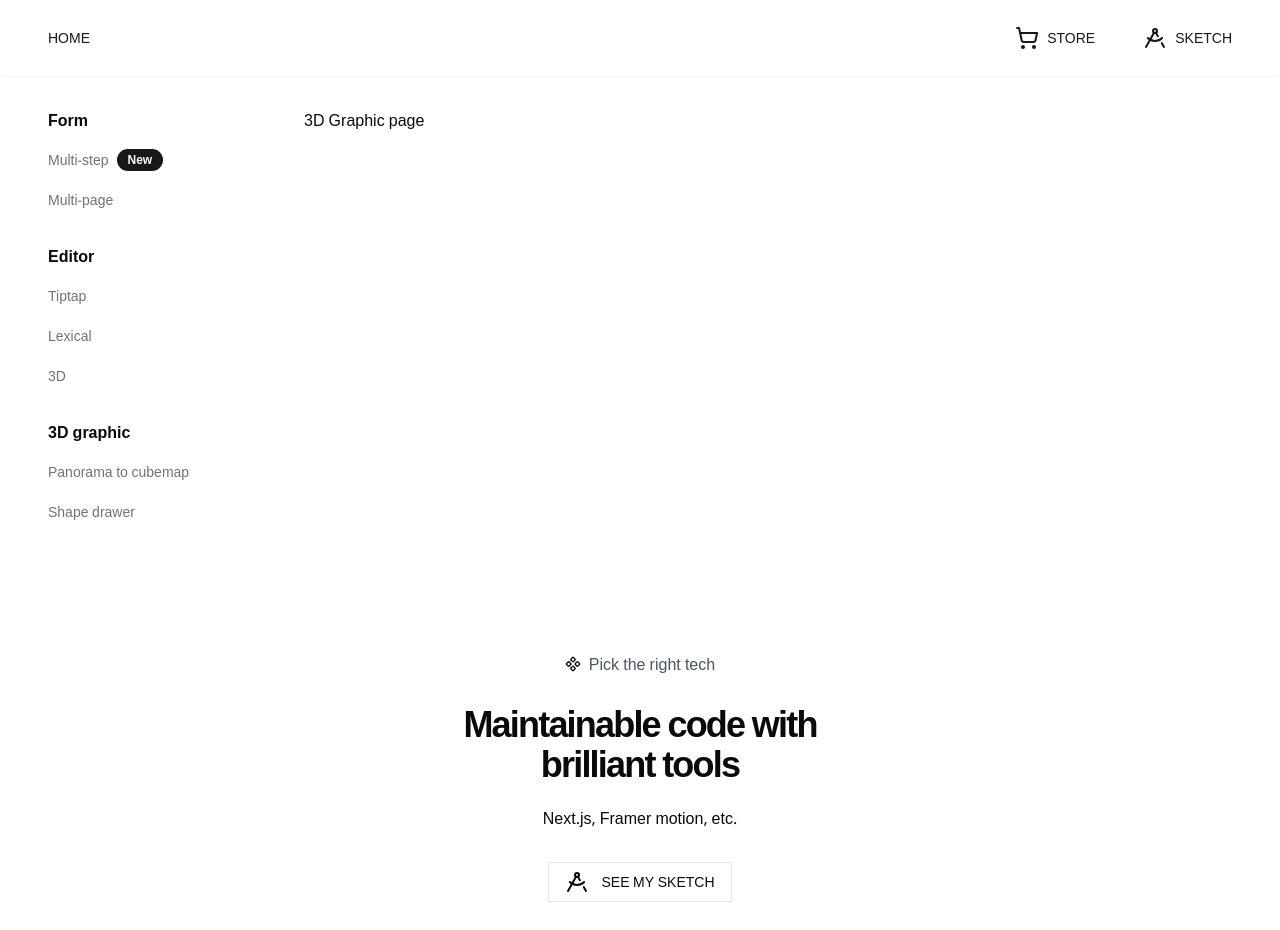
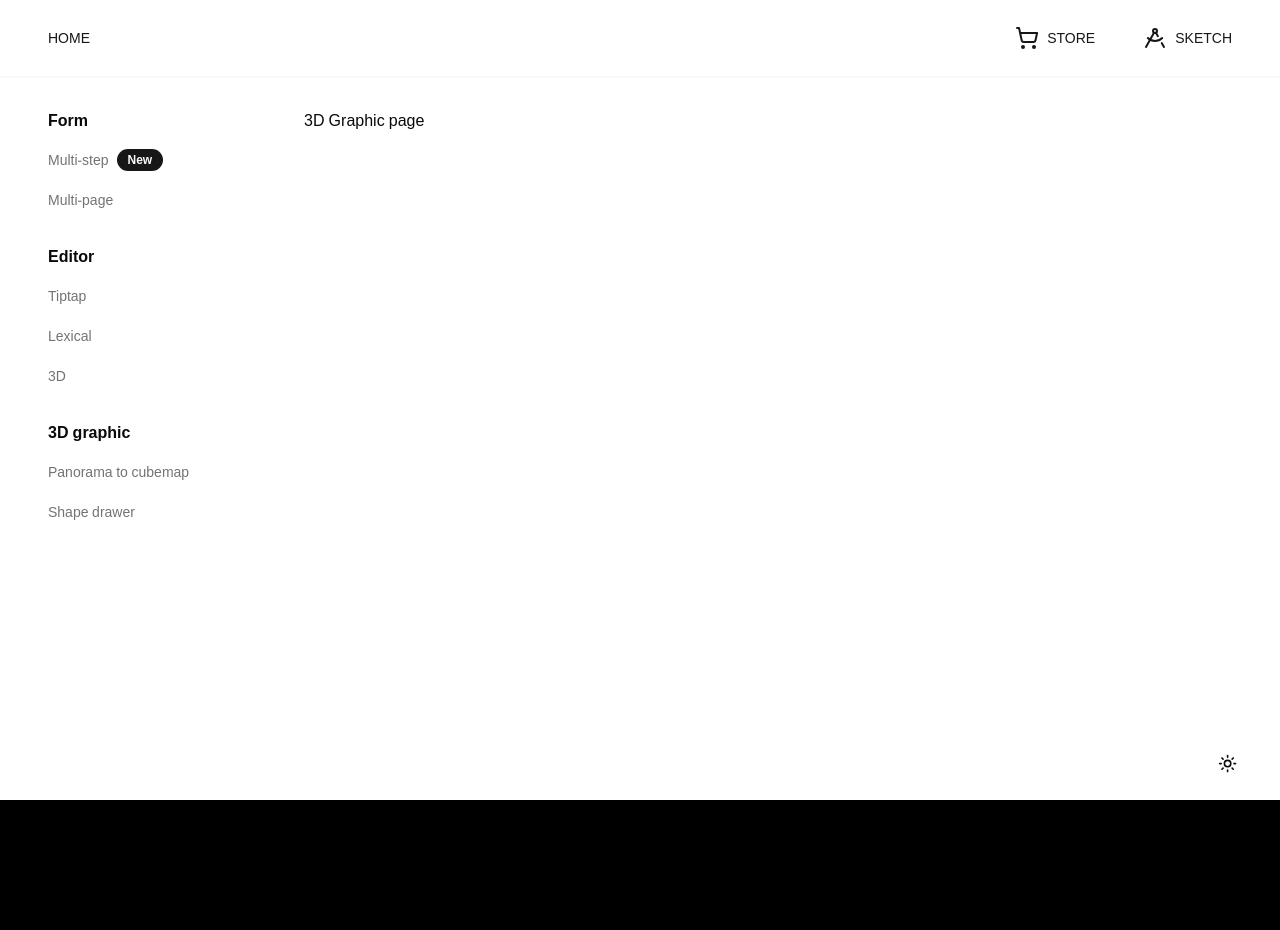
Before and after one commit to sokhuong-uon/sokhuong, a Next.js app: page /en/sketch/3d-graphic/panorama-to-cubemap in a window 1280 px wide. Shown: the top 930 px of the page. After the commit the page ends 800 px from the top, so only its background shows below. Built offline with nearby package versions, Linux system fonts and the light colour scheme.

Commit message:
feat: add theme mode switcher in footer

```diff
--- a/src/app/[locale]/layout.tsx
+++ b/src/app/[locale]/layout.tsx
@@ -57,7 +57,7 @@ export default async function RootLayout({
 							{storemodal}
 							{children}
 
-							<Footer className="container mt-auto" />
+							<Footer className="mt-auto lg:container" />
 						</ThemeWrapper>
 					</NextThemesProvider>
 				</NextIntlClientProvider>
--- a/src/app/[locale]/page.tsx
+++ b/src/app/[locale]/page.tsx
@@ -1,4 +1,5 @@
 import { HeroSection } from '@/components/hero/hero-section'
+import { TechSection } from '@/components/tech/tech-section'
 import { ThemeColorCustomizer } from '@/features/theme/components/theme-color-customizer'
 import { ThemeModeCustomizer } from '@/features/theme/components/theme-mode-customizer'
 import { ThemeRadiusCustomizer } from '@/features/theme/components/theme-radius-customizer'
@@ -16,9 +17,12 @@ export default function Home() {
 				<ThemeRadiusCustomizer className="container" />
 				<ThemeColorCustomizer className="container" />
 			</div>
+
 			<section className="container py-24">
 				<ValueList />
 			</section>
+
+			<TechSection />
 		</main>
 	)
 }
--- a/src/components/footer/footer.tsx
+++ b/src/components/footer/footer.tsx
@@ -1,41 +1,14 @@
-import Link from 'next/link'
 import { ComponentProps } from 'react'
 
-import { ComponentIcon, DraftingCompassIcon } from 'lucide-react'
-
-import { Button } from '@/components/ui/button'
+import { ThemeModeSwitcher } from '@/features/theme/components/theme-mode-switcher'
 import { cn } from '@/lib/utils'
 
 export function Footer({ className, ...props }: ComponentProps<'footer'>) {
 	return (
-		<footer {...props} className={cn(className)}>
-			<div className="relative col-span-3 h-full py-20">
-				<div className="h-full w-full p-16 pt-10 md:px-10">
-					<div className="flex h-full w-full flex-col items-center justify-center gap-3">
-						<div className="flex items-center gap-2">
-							<ComponentIcon className="h-4 w-4" />
-							<p className="text-gray-600 dark:text-gray-400">
-								Pick the right tech
-							</p>
-						</div>
-						<p className="mt-4 max-w-md text-center text-xl font-normal tracking-tighter sm:text-4xl">
-							<strong>Maintainable code with brilliant tools</strong>
-						</p>
-						<div className="z-20 mt-[10px] flex items-start justify-center">
-							Next.js, Framer motion, etc.
-						</div>
-						<Button
-							asChild
-							variant="outline"
-							className="mt-5 flex gap-3 uppercase"
-						>
-							<Link href="/sketch">
-								<DraftingCompassIcon />
-								<p>See my sketch</p>
-							</Link>
-						</Button>
-					</div>
-				</div>
+		<footer {...props} className={cn('py-4', className)}>
+			<div className="flex justify-between">
+				<div></div>
+				<ThemeModeSwitcher />
 			</div>
 		</footer>
 	)
--- /dev/null
+++ b/src/components/tech/tech-section.tsx
@@ -0,0 +1,43 @@
+import Link from 'next/link'
+import { ComponentProps } from 'react'
+
+import { ComponentIcon, DraftingCompassIcon } from 'lucide-react'
+
+import { Button } from '@/components/ui/button'
+import { cn } from '@/lib/utils'
+
+export function TechSection({ className, ...props }: ComponentProps<'div'>) {
+	return (
+		<div
+			{...props}
+			className={cn('relative col-span-3 h-full py-20', className)}
+		>
+			<div className="h-full w-full p-16 pt-10 md:px-10">
+				<div className="flex h-full w-full flex-col items-center justify-center gap-3">
+					<div className="flex items-center gap-2">
+						<ComponentIcon className="h-4 w-4" />
+						<p className="text-gray-600 dark:text-gray-400">
+							Pick the right tech
+						</p>
+					</div>
+					<p className="mt-4 max-w-md text-center text-xl font-normal tracking-tighter sm:text-4xl">
+						<strong>Maintainable code with brilliant tools</strong>
+					</p>
+					<div className="z-20 mt-[10px] flex items-start justify-center">
+						Next.js, Framer motion, etc.
+					</div>
+					<Button
+						asChild
+						variant="outline"
+						className="mt-5 flex gap-3 uppercase"
+					>
+						<Link href="/sketch">
+							<DraftingCompassIcon />
+							<p>See my sketch</p>
+						</Link>
+					</Button>
+				</div>
+			</div>
+		</div>
+	)
+}
--- a/src/features/theme/components/theme-mode-switcher.tsx
+++ b/src/features/theme/components/theme-mode-switcher.tsx
@@ -13,28 +13,46 @@ import {
 } from '@/components/ui/dropdown-menu'
 
 export function ThemeModeSwitcher() {
-	const { setTheme } = useTheme()
+	const { setTheme, theme } = useTheme()
 	const t = useTranslations('DarkMode')
+
+	const availableThemes = [
+		{
+			label: 'Light',
+			value: 'light',
+		},
+		{
+			label: 'Dark',
+			value: 'dark',
+		},
+		{
+			label: 'System',
+			value: 'system',
+		},
+	]
 
 	return (
 		<DropdownMenu>
 			<DropdownMenuTrigger asChild>
-				<Button variant="outline" size="icon">
+				<Button variant="ghost" size="icon">
 					<Sun className="h-[1.2rem] w-[1.2rem] rotate-0 scale-100 transition-all dark:-rotate-90 dark:scale-0" />
 					<Moon className="absolute h-[1.2rem] w-[1.2rem] rotate-90 scale-0 transition-all dark:rotate-0 dark:scale-100" />
 					<span className="sr-only">{t('ToggleMode')}</span>
 				</Button>
 			</DropdownMenuTrigger>
+
 			<DropdownMenuContent align="end">
-				<DropdownMenuItem onClick={() => setTheme('light')}>
-					{t('Light')}
-				</DropdownMenuItem>
-				<DropdownMenuItem onClick={() => setTheme('dark')}>
-					{t('Dark')}
-				</DropdownMenuItem>
-				<DropdownMenuItem onClick={() => setTheme('system')}>
-					{t('System')}
-				</DropdownMenuItem>
+				{availableThemes.map((availableTheme) => (
+					<DropdownMenuItem
+						onClick={() => setTheme(availableTheme.value)}
+						key={availableTheme.value}
+					>
+						{t(availableTheme.label)}
+						{theme === availableTheme.value && (
+							<span className="ml-2 text-2xl leading-none">&bull;</span>
+						)}
+					</DropdownMenuItem>
+				))}
 			</DropdownMenuContent>
 		</DropdownMenu>
 	)
```
